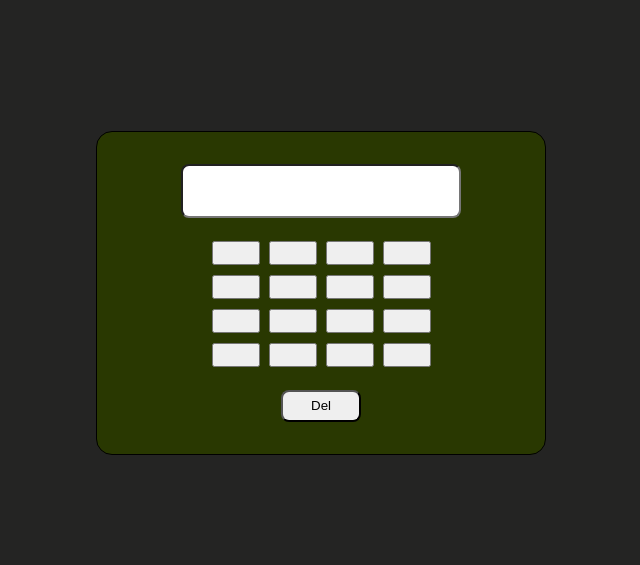
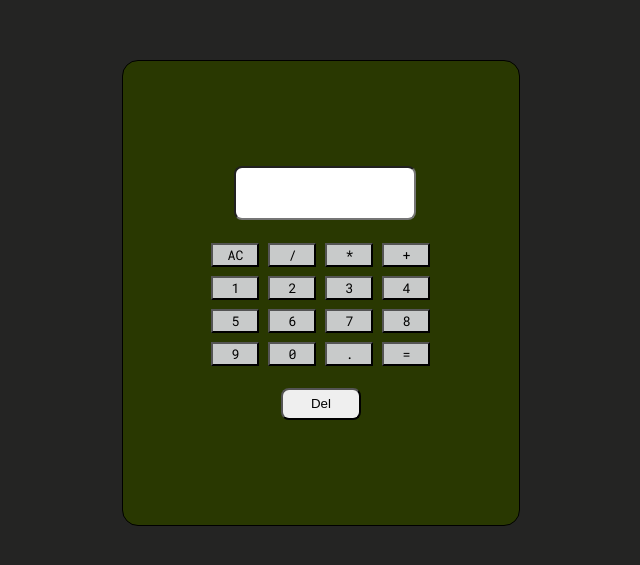
Before and after one commit to thatkhay/SmartCalc, a React (Create React App) app in the folder calculator/calculator/: page / in a window 1280 px wide. Shown: the part 107-672 px from the top of the page, without its empty margins (319-959 px from the left). Built offline with nearby package versions, Linux system fonts and the light colour scheme.

Commit message:
maping arrays

```diff
--- a/calculator/calculator/src/App.css
+++ b/calculator/calculator/src/App.css
@@ -1,3 +1,6 @@
+
+@import url('https://fonts.googleapis.com/css2?family=Roboto+Mono&display=swap');
+
 .App {
   text-align: center;
   display: flex;
@@ -6,16 +9,18 @@
   height: 100vh;
   width: 100%;
   background-color: rgb(36, 36, 35);
+  font-family: 'Roboto Mono', monospace;
 }
 .main{
   border: 1px black solid;
-  width: 30%;
+  width: 26%;
   display: flex;
   align-items: center;
   justify-content: center;
   padding: 2rem;
   border-radius: 1rem;
   background-color: rgb(41, 56, 1);
+  height: 50%;
 }
 .mainCalcDiv{
   width: 30%;
@@ -23,17 +28,26 @@
   align-items: center;
   justify-content: center;
   flex-direction: column;
-  width: 8rem;
+  width: 100%;
 }
 .input{
   border-radius: 0.5rem;
   height: 3rem;
-  width: 17rem;
+  width: 100%;
   text-align: right;
+  font-family: 'Roboto Mono', monospace;
 }
 .smallButton{
   height: 1.5rem;
   width: 3rem;
+  font-family: 'Roboto Mono', monospace;
+  background-color: rgb(200, 202, 202);
+}
+.smallButton:active{
+color: rgb(79, 80, 3);
+}
+.smallButton:hover{
+background-color: azure;
 }
 .buttonDiv {
   display: grid;
--- a/calculator/calculator/src/Component/Smallbutton.jsx
+++ b/calculator/calculator/src/Component/Smallbutton.jsx
@@ -1,9 +1,9 @@
 import React from 'react'
 
-function Smallbutton() {
+function Smallbutton({value}) {
   return (
     <div>
-        <button className='smallButton'></button>
+        <button className='smallButton'>{value}</button>
     </div>
   )
 }
--- a/calculator/calculator/src/pages/Mypage.jsx
+++ b/calculator/calculator/src/pages/Mypage.jsx
@@ -2,6 +2,7 @@ import React from 'react'
 import Smallbutton from '../Component/Smallbutton'
 
 function Mypage() {
+  const buttonValues = ['AC','/','*','+','1','2','3','4','5','6','7','8','9','0','.','=']
   return (
     <div className='main'>
         <div className='mainCalcDiv'>
@@ -9,22 +10,10 @@ function Mypage() {
                 <input className='input'/>
              </div>
              <div className='buttonDiv'>
-                <Smallbutton />
-                <Smallbutton />
-                <Smallbutton />
-                <Smallbutton />
-                <Smallbutton />
-                <Smallbutton />
-                <Smallbutton />
-                <Smallbutton />
-                <Smallbutton />
-                <Smallbutton />
-                <Smallbutton />
-                <Smallbutton />
-                <Smallbutton />
-                <Smallbutton />
-                <Smallbutton />
-                <Smallbutton />
+              {buttonValues.map((value) => (
+                <Smallbutton key={value} value={value} />
+                  ))}
+
              </div>
              <button className='del'>Del</button>
         </div>
```
